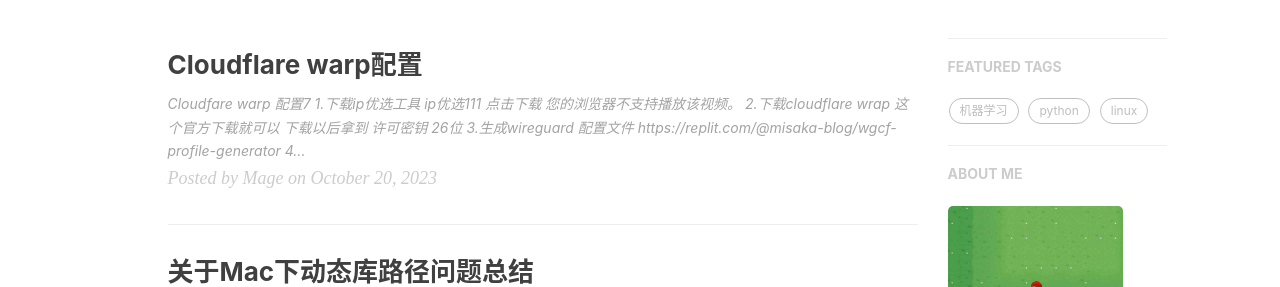
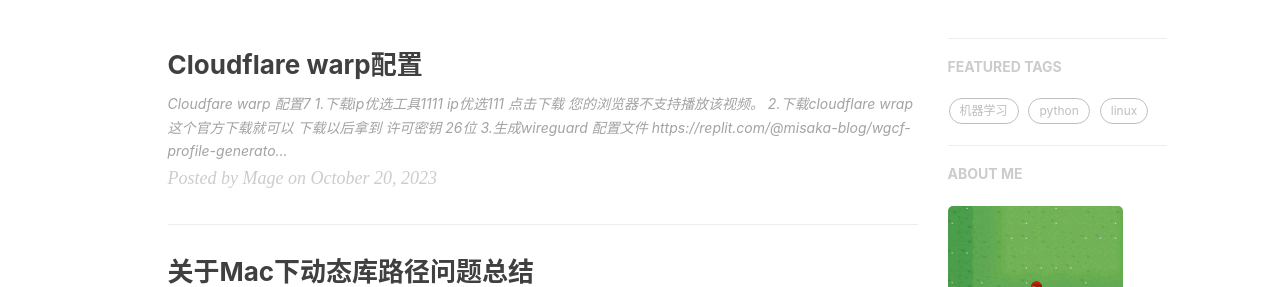
Before and after one commit to kingask/kingask.github.io, a Jekyll site: the page built from index.html, in a window 1280 px wide and 900 px high. Shown: the part 312-599 px from the top of the window. Built offline with Jekyll 4.4.1, drawn with Linux system fonts in a browser that asks for light colours; nearby versions of some CDN libraries; the list of posts is cut into pages by our own code; comment, search, counter and statistics services are not loaded.

Commit message:
modified:   _posts/2023-10-20-cloudflare-warp.markdown

```diff
--- a/_posts/2023-10-20-cloudflare-warp.markdown
+++ b/_posts/2023-10-20-cloudflare-warp.markdown
@@ -15,7 +15,7 @@
 
 
 
-#### 1.下载ip优选工具
+#### 1.下载ip优选工具1111
 
 ip优选111
 
```
